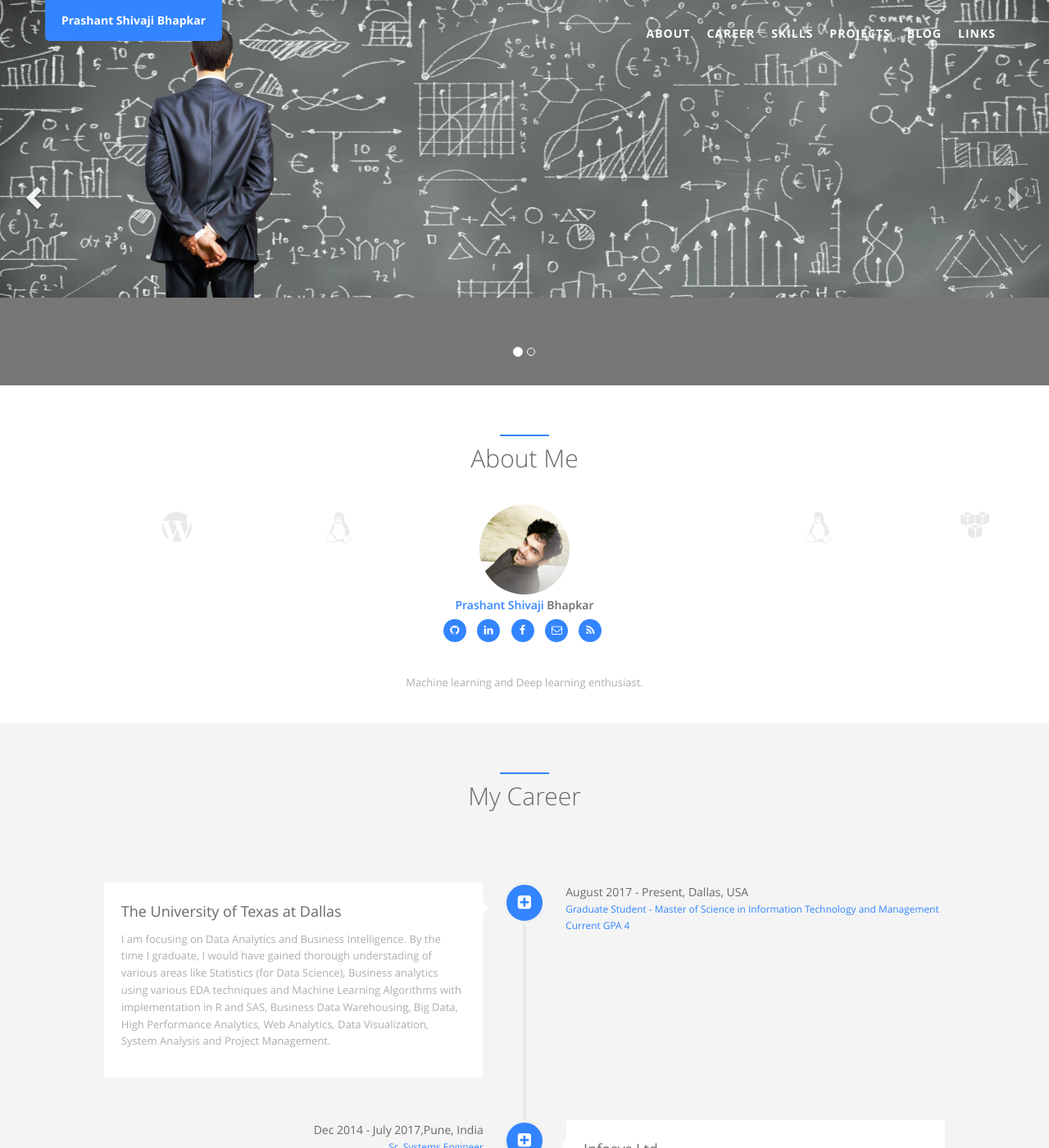
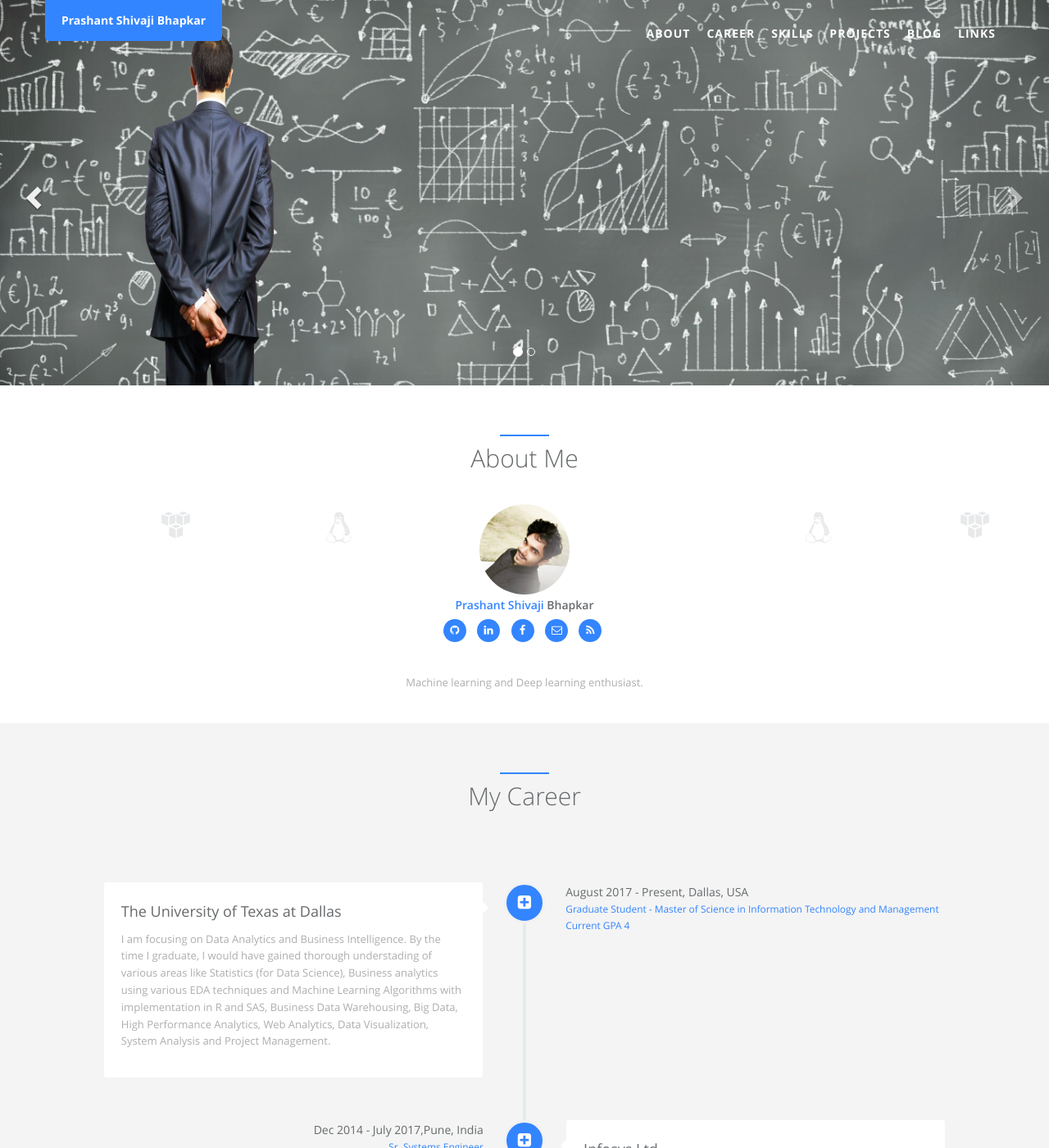
Before and after one commit to PrashantShivajiBhapkar/PrashantShivajiBBhapkar.github.io, a Jekyll site: the page built from index.html, in a window 1280 px wide and 1400 px high. Shown: the whole window at 82% size. Built offline with Jekyll 4.4.1, drawn with Linux system fonts in a browser that asks for light colours.

Commit message:
Updated images and added project detail

```diff
--- a/_config.yml
+++ b/_config.yml
@@ -28,7 +28,7 @@ author:  # change following line to your infomation.
   cv: # http://cv.jarrekk.com  # An online CV can be printed as PDF, leave blank if you don't have now
   # skill icons are on avatar's left and right side. Reference urls are http://fontawesome.io/ and http://fizzed.com/oss/font-mfizz
   skill_icon1:
-    - name: icon-python
+    - name: icon-apache
     - name: fa-linux
   skill_icon2:
     - name: fa-linux
--- a/_sass/_style.scss
+++ b/_sass/_style.scss
@@ -2504,11 +2504,11 @@ body {
     width: 100%;
     &.one {
       background: url(../assets/img/landing/header_one.jpg) 50% 0 no-repeat;
-	  background-size: 100% auto;
+	  background-size: 100% 470px;
     }
     &.two {
       background: url(../assets/img/landing/header_two.jpg) 50% 0 no-repeat;
-	  background-size: 100% auto;
+	  background-size: 100% 470px;
     }
   }
   .carousel {
```
